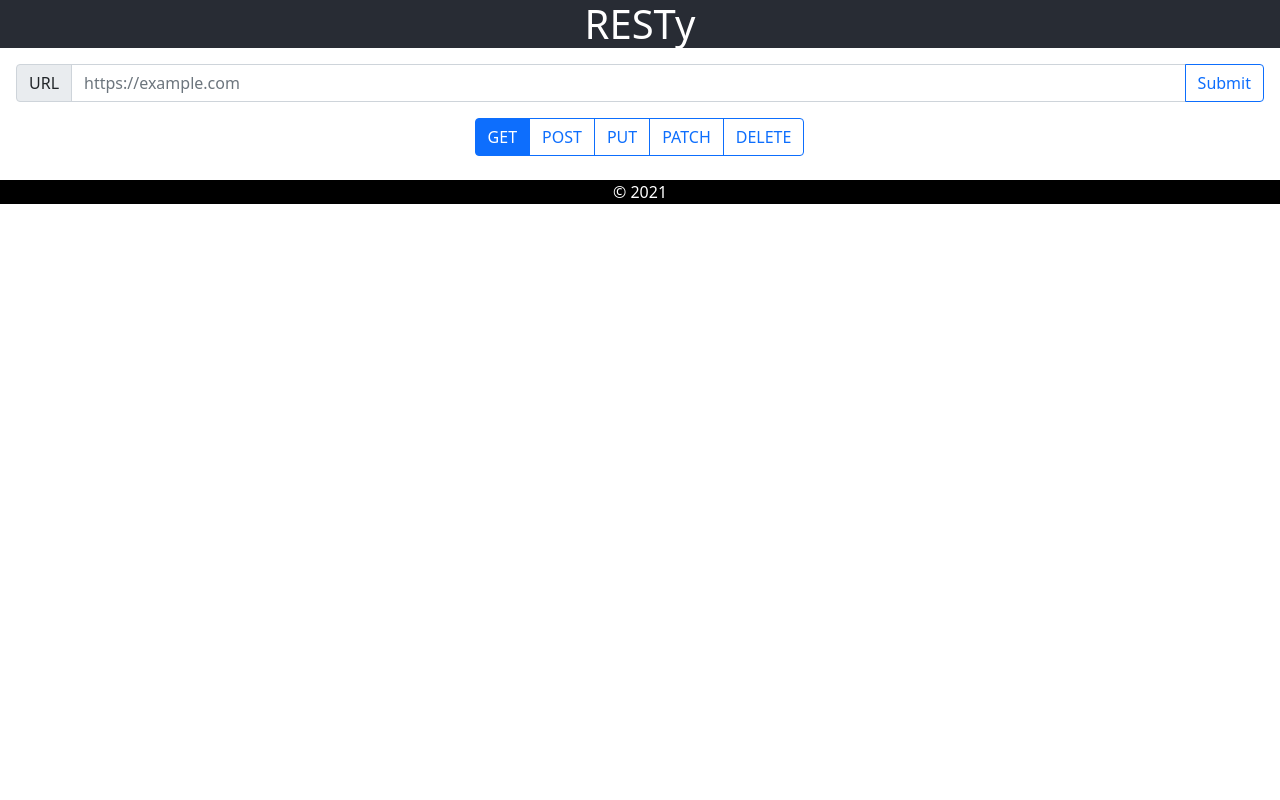
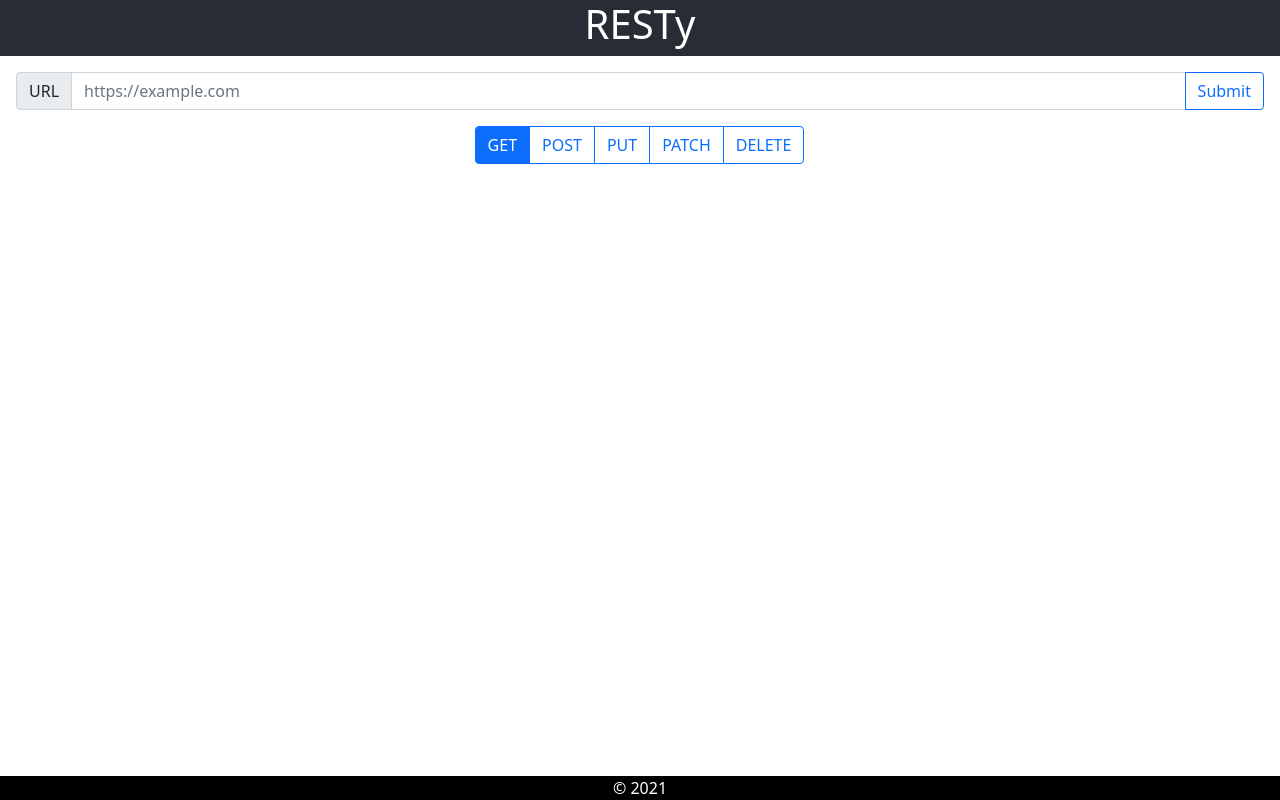
Before and after one commit to MuckT/resty, a React (Create React App) app: page / in a window 1280 px wide. Built offline with nearby package versions, Linux system fonts and the light colour scheme.

Commit message:
feat: display results of non 200 codes and layout for results

```diff
--- a/src/App.js
+++ b/src/App.js
@@ -12,27 +12,46 @@ function App() {
     {
       'url': '',
       'method': 'GET',
-      'results': null
+      'results': null,
+      'status': null
     }
   )
+
   const [isLoading, setLoading] = useState(false)
 
   const handleSubmit = async (method, url, body = {}) => {
+    try {
       setLoading(true)
       let response = await axios({
         method: method,
         url: url,
-      data: body
+        data: body,
+        validateStatus: function (status) {
+          return status;
+        }
       })
-    setAppState({ ...response })
+      setAppState(
+        {
+          'method': method,
+          'url': url,
+          'results': response.data,
+          'status': response.status
+        }
+      )
+    } catch (error) {
+      console.warn(error)
+    } finally {
       setLoading(false)
+    }
   }
 
   return (
     <div className="App">
       <Header />
+      <div className="main">
         <RequestForm handleSubmit={handleSubmit}/>
-      <Response results={appState.results} isLoading={isLoading}/>
+        <Response status={appState.status} results={appState.results} isLoading={isLoading}/>
+      </div>
       <Footer />
     </div>
   );
--- a/src/App.scss
+++ b/src/App.scss
@@ -1,40 +1,25 @@
 @import "custom";
 
 .App {
+  height: 100vh;
   text-align: center;
+  display: grid;
+  grid-template-columns: 1fr;
+  grid-template-rows: auto 1fr auto;
+  grid-template-areas:
+    'header'
+    'main'
+    'footer'
 }
 
-.App-logo {
-  height: 40vmin;
-  pointer-events: none;
+.App header {
+  grid-area: header;
 }
 
-@media (prefers-reduced-motion: no-preference) {
-  .App-logo {
-    animation: App-logo-spin infinite 20s linear;
-  }
+.App main {
+  grid-area: main;
 }
 
-.App-header {
-  background-color: #282c34;
-  min-height: 100vh;
-  display: flex;
-  flex-direction: column;
-  align-items: center;
-  justify-content: center;
-  font-size: calc(10px + 2vmin);
-  color: white;
+.App footer{
+  grid-area: footer;
 }
-
-.App-link {
-  color: #61dafb;
-}
-
-@keyframes App-logo-spin {
-  from {
-    transform: rotate(0deg);
-  }
-  to {
-    transform: rotate(360deg);
-  }
-}
--- a/src/Components/Results/Results.js
+++ b/src/Components/Results/Results.js
@@ -1,7 +1,8 @@
 import Spinner from 'react-bootstrap/Spinner';
+import './Results.scss'
 
 export default function Results(props) {
-  const { results, isLoading } = props
+  const { status, results, isLoading } = props
   return (
     <section>
       { isLoading
@@ -9,14 +10,11 @@ export default function Results(props) {
           <Spinner animation="border" role="status">
             <span className="visually-hidden">Loading...</span>
           </Spinner>
-        : <pre style={styles.response}>{results ? JSON.stringify(results, undefined, 2) : null}</pre>
+        :
+          status === 200
+          ? <pre id="results">{results ? JSON.stringify(results, undefined, 2) : null}</pre>
+          : <pre id="results">{results}</pre>
       }
     </section>
   )
 }
-
-const styles = {
-  response: {
-    textAlign: 'left',
-  }
-}
--- /dev/null
+++ b/src/Components/Results/Results.scss
@@ -0,0 +1,5 @@
+#results {
+  text-align: left;
+  white-space: pre-wrap;
+  padding: 16px;
+}
```
Also changed, not shown: 1 other file (tests, documents, lock files or other folders). Lines whose indentation alone changed are shown as unchanged.
